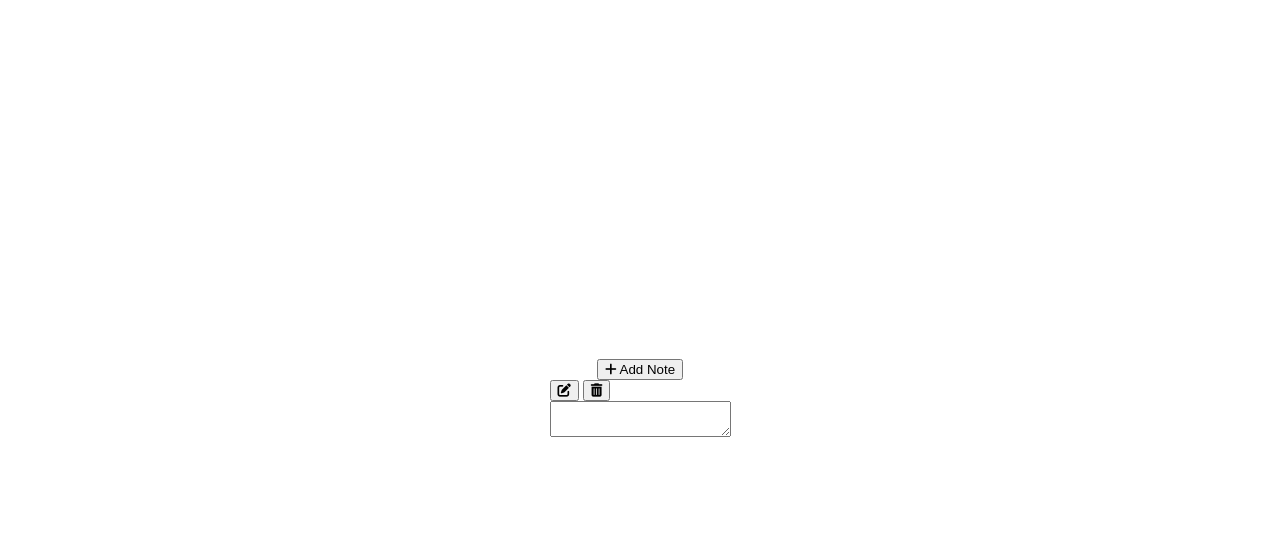
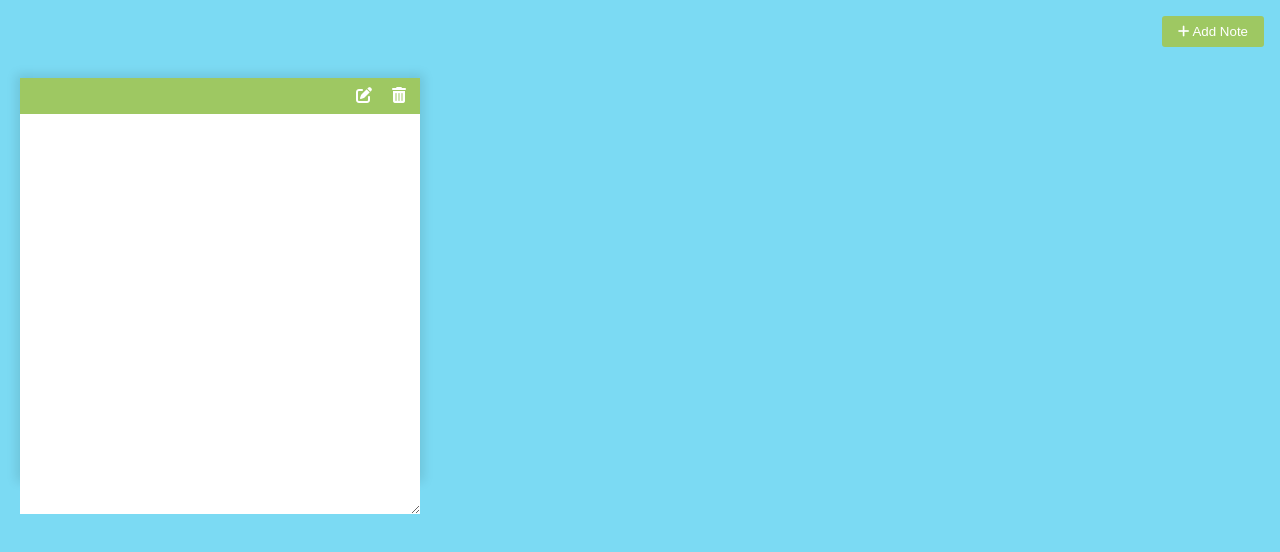
Before and after one commit to donsvederus/NotesApp, a plain HTML site: page index.html in a window 1280 px wide. Drawn offline with nearby package versions, Linux system fonts and the light colour scheme.

Commit message:
CSS setup

```diff
--- a/style.css
+++ b/style.css
@@ -1,16 +1,64 @@
-@import url('https://fonts.googleapis.com/css2?family=Roboto:wght@400;700&display=swap');
+@import url("https://fonts.googleapis.com/css2?family=Poppins:wght@200;400&display=swap");
 
 * {
   box-sizing: border-box;
 }
 
 body {
-  font-family: 'Roboto', sans-serif;
+  background-color: #7bdaf3;
+  font-family: "Poppins", sans-serif;
   display: flex;
-  flex-direction: column;
-  align-items: center;
-  justify-content: center;
-  height: 100vh;
-  overflow: hidden;
+  flex-wrap: wrap;
   margin: 0;
+  padding-top: 3rem;
 }
+
+.add {
+  position: fixed;
+  top: 1rem;
+  right: 1rem;
+  background-color: #9ec862;
+  color: #fff;
+  border: none;
+  border-radius: 3px;
+  padding: 0.5rem 1rem;
+  cursor: pointer;
+}
+
+.note {
+  background-color: #fff;
+  box-shadow: 0 0 10px 4px rgba(0, 0, 0, 0.1);
+  margin: 30px 20px;
+  height: 400px;
+  width: 400px;
+}
+
+.note .tools {
+  background-color: #9ec862;
+  display: flex;
+  justify-content: flex-end;
+  padding: 0.5rem;
+}
+
+.note .tools button {
+  background-color: transparent;
+  border: none;
+  color: #fff;
+  cursor: pointer;
+  font-size: 1rem;
+  margin-left: 0.5rem;
+}
+
+.note textarea {
+  outline: none;
+  font-family: inherit;
+  font-size: 1.2rem;
+  border: none;
+  height: 400px;
+  width: 100%;
+  padding: 20px;
+}
+
+.hidden {
+  display: none;
+}
```
